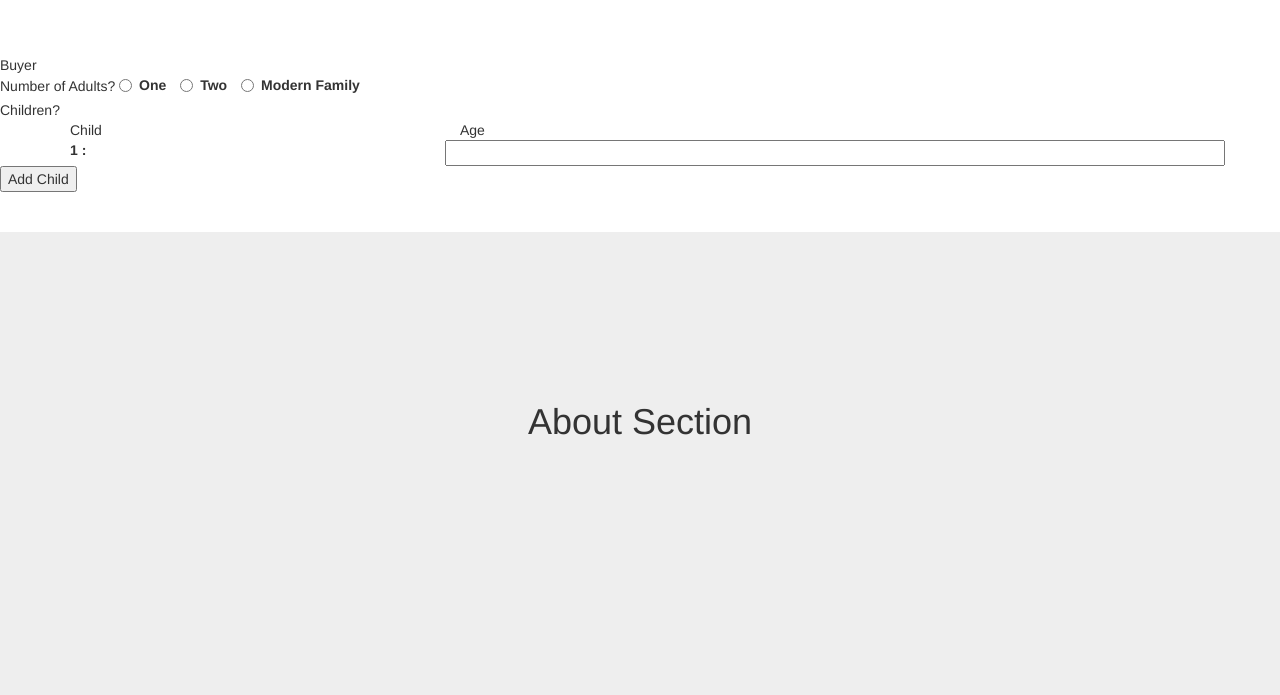
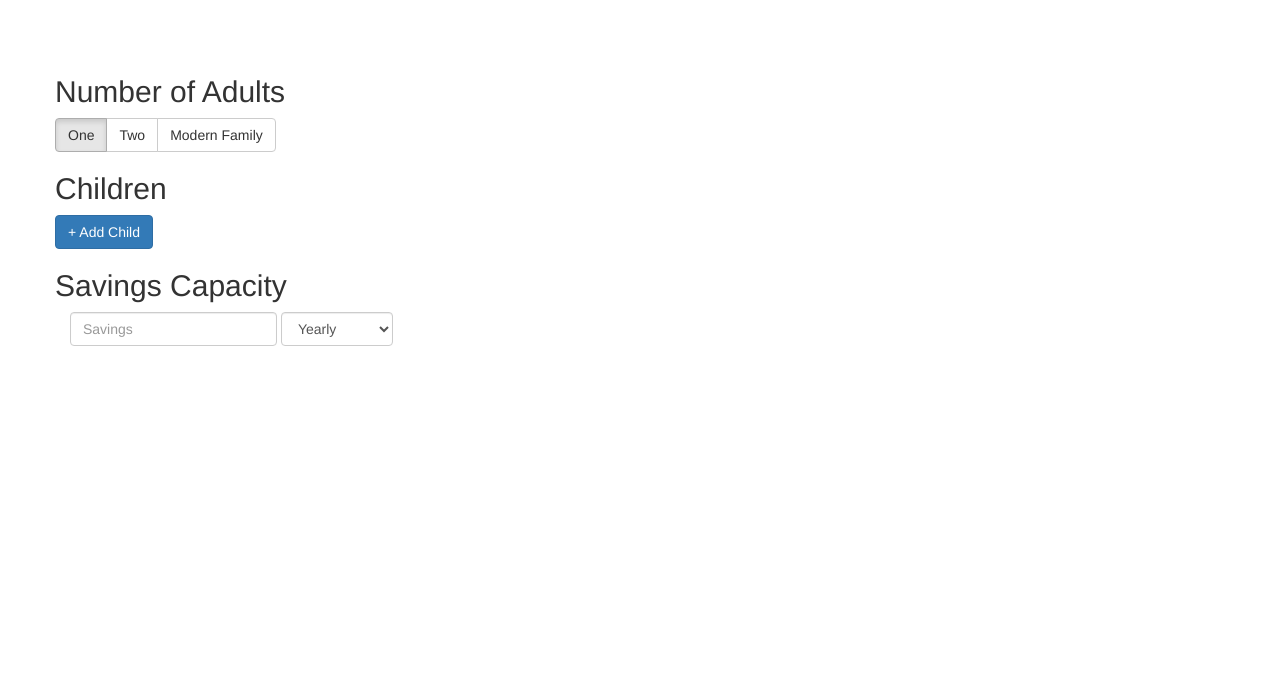
Before and after one commit to MVHAUTeam/MVH, a plain HTML site: page index.html in a window 1280 px wide. Shown: the part 1625-2320 px from the top of the page. Drawn offline with Linux system fonts and the light colour scheme; some packages are replaced by stand-ins of ours; a script that the page names is missing.

Commit message:
Actually using some of bootstrap's features for formatting

```diff
--- a/index.html
+++ b/index.html
@@ -55,10 +55,10 @@
                         <a class="page-scroll" href="#location">Location</a>
                     </li>
                     <li>
-                        <a class="page-scroll" href="#about">About</a>
+                        <a class="page-scroll" href="#buyer">Buyer</a>
                     </li>
                     <li>
-                        <a class="page-scroll" href="#services">Services</a>
+                        <a class="page-scroll" href="#house">House</a>
                     </li>
                     <li>
                         <a class="page-scroll" href="#contact">Contact</a>
@@ -106,62 +106,49 @@
                 </div>
             </div>
         </div>
+
+
+
     <!-- Location Section -->
     <section id="buyer" class="buyer-section fill">
-        <div class="fill">
-            Buyer
-            <div>
-                Number of Adults?
-                <div class="radio-inline"><label><input type="radio" name="adults">One</label></div>
-                <div class="radio-inline"><label><input type="radio" name="adults">Two</label></div>
-                <div class="radio-inline"><label><input type="radio" name="adults">Modern Family</label></div>
+        <div class="fill container">
+            <div class="row"><h2>Number of Adults</h2></div>
+            <div class="btn-group row" data-toggle="buttons">
+                <label class="btn btn-default active">
+                    <input id="adults-1-btn" type="radio" name="adults" autocomplete="off" checked>
+                    One
+                </label>
+                <label class="btn btn-default">
+                    <input id="adults-1-btn" type="radio" name="adults" autocomplete="off" checked>
+                    Two
+                </label>
+                <label class="btn btn-default">
+                    <input id="adults-1-btn" type="radio" name="adults" autocomplete="off" checked>
+                    Modern Family
+                </label>
             </div>
-            <div>
-                Children?
-                <div id="children" class="container">
-                    <div class="row">
-                        <div class="col-sm-4">Child</div>
-                        <div class="col-sm-8">Age</div>
-                    </div>
-                    <div id="childDiv1" class="row">
-                    <label class="col-sm-4">1 :</label><input type="text" id="child1" class="col-sm-8 child" name="child1" />
-                    </div>
+
+            <div class="row">
+            <div class="h2">Children</div>
+            <button id=addChildButton class="btn btn-primary">
+                + Add Child
+            </button>
             </div>
-            <button id="addChildButton">Add Child</button>
+            <div id="childDiv" class="form-inline" width="20em"></div>
+            <div class="row"><h2>Savings Capacity</h2></div>
+            <form>
+            <div class="form-inline">
+            <input type="text" class="form-control" name="savings"  placeholder="Savings"/>
+            <select class="form-control">
+                <option>Yearly</option>
+                <option>Monthly</option>
+                <option>Fortnightly</option>
+                <option>Weekly</option>
+            </select>
+            </div>
             <div class="fill"></div>
         </div>
-    <!-- About Section -->
-    <section id="about" class="about-section">
-        <div class="container">
-            <div class="row">
-                <div class="col-lg-12">
-                    <h1>About Section</h1>
-                </div>
-            </div>
-        </div>
-    </section>
 
-    <!-- Services Section -->
-<section id="services" class="services-section">
-        <div class="container">
-            <div class="row">
-                <div class="col-lg-12">
-                    <h1>Services Section</h1>
-                </div>
-            </div>
-        </div>
-    </section>
-
-    <!-- Contact Section -->
-    <section id="contact" class="contact-section">
-        <div class="container">
-            <div class="row">
-                <div class="col-lg-12">
-                    <h1>Contact Section</h1>
-                </div>
-            </div>
-        </div>
-    </section>
 
     <!-- jQuery -->
     <script src="js/jquery.js"></script>
@@ -184,11 +171,9 @@
         $(".placepicker").placepicker()
         $("#addChildButton").click(function () {
               counter++;
-              $('<div/>',{'class': 'row', 'id':'childDiv' + counter}).html(
-                      $('<label/>').html('<label class="col-sm-4">' + counter + ' : ' )
-            )
-            .append( $('<input type="text">').attr({'id':'child' + counter,'name':'age' + counter, 'class': 'col-sm-8'}) )
-            .appendTo( '#children' )
+            $('<input type="text">')
+            .attr({'id':'child' + counter,'name':'age' + counter, 'class': 'form-control', 'placeholder':"Age"})
+            .appendTo( '#childDiv' )
         });
     });
     </script>
```
